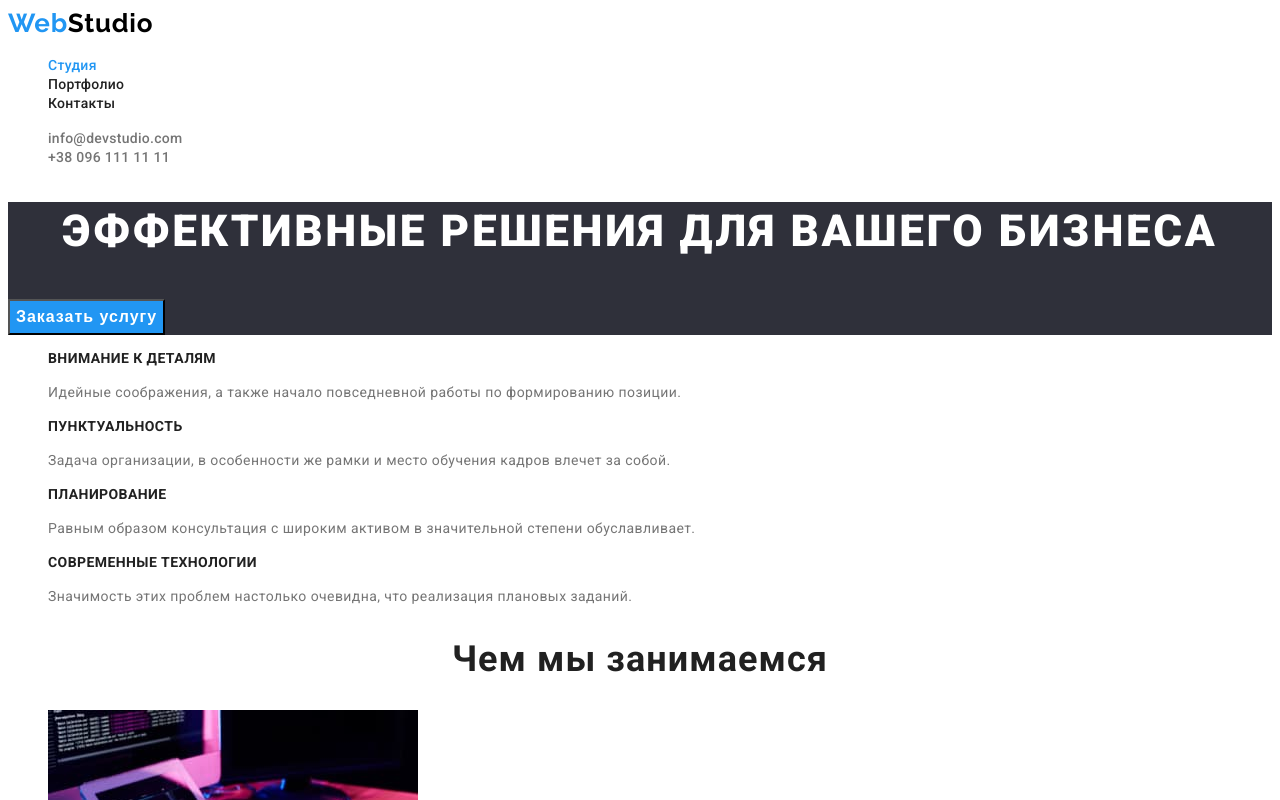
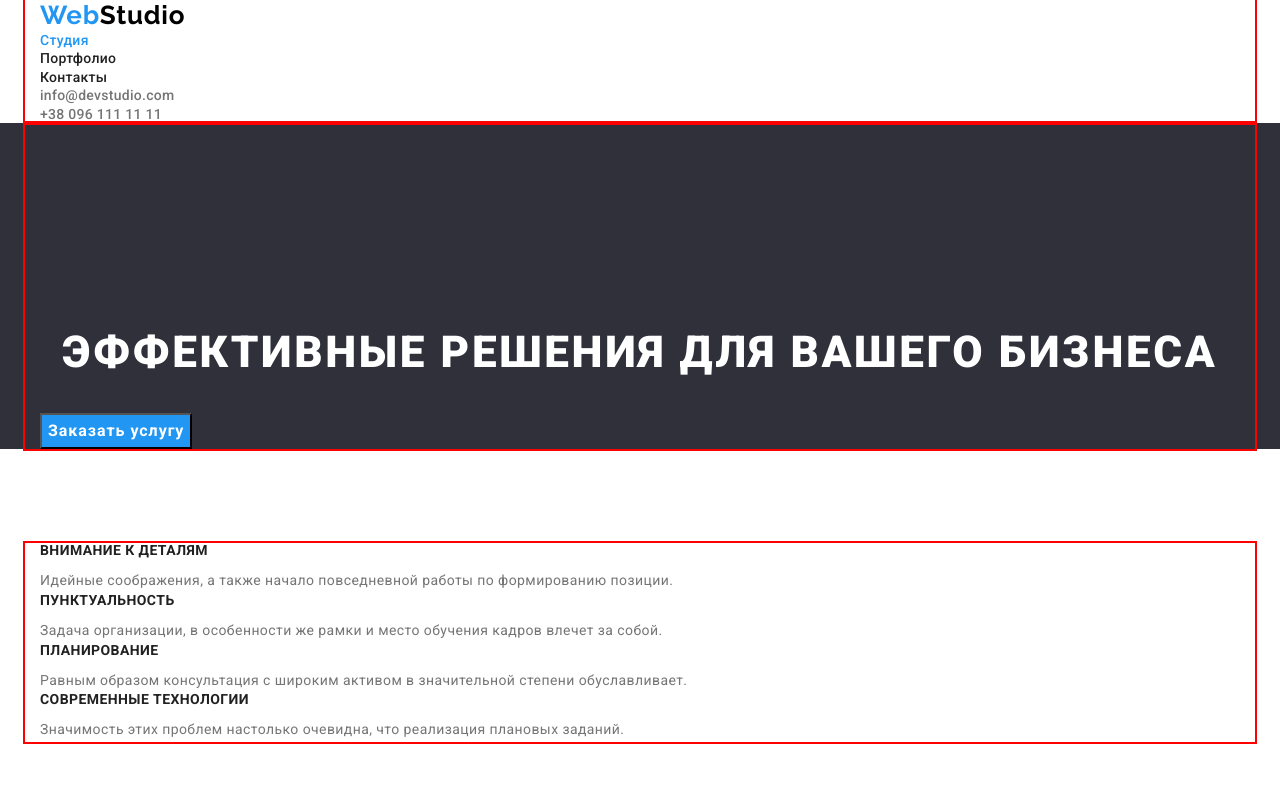
Before and after one commit to Kateryna-01/goit-markup-hw-03, a plain HTML site: page index.html in a window 1280 px wide. Shown: the top 800 px of the page. Drawn offline with nearby package versions, Linux system fonts and the light colour scheme.

Commit message:
розтановка контейнерів

```diff
--- a/css/styles.css
+++ b/css/styles.css
@@ -7,6 +7,33 @@
 .body{
     font-family:'Roboto', sans-serif;
     color: var(--color-text);
+}
+
+.container{
+        /* width: 100%;
+        max-width: 1200px; */
+        width: 1200px;
+        margin-left: auto;
+        margin-right: auto;
+        padding-left: 15px;
+        padding-right: 15px;
+        outline: 2px solid red;
+
+}
+p,
+h1,
+h2,
+h3,
+h4,
+h5,
+h6 {
+        margin: 0;
+}
+
+ul,
+ol {
+        margin: 0;
+        padding-left: 0;
 }
 /*-------------------HEADER-------------------*/
 .list{
@@ -76,6 +103,9 @@ color: var(--color-link);
 .header-tel:focus{
     color: var(--color-link);
 }
+.header-list{
+        margin-left: auto;
+}
 
 /*--------------------MAINE-------------------*/
 
@@ -84,6 +114,8 @@ color: var(--color-link);
 }
 
 .hero-title{
+        padding-top: 200px;
+        margin-bottom: 30px;
         font-weight: 900;
         font-size: 44px;
         line-height: 1.36;
@@ -93,6 +125,7 @@ color: var(--color-link);
         color: #FFFFFF;
 }
 .hero-btn{
+        display: inline-block;
     font-weight: 700;
         font-size: 16px;
         line-height: 1.88;
@@ -108,7 +141,9 @@ color: var(--color-link);
 .hero-btn:focus{
         background-color: #188CE8;
 }
-
+.benefits{
+        margin-top: 94px;
+}
 .benefits-title{
         font-size: 14px;
         line-height: 1.14;
@@ -117,12 +152,19 @@ color: var(--color-link);
         color: var(--color-title);
 }
 .benefits-text{
+        margin-top: 10px;
         font-size: 14px;
         line-height: 1.71;
         letter-spacing: 0.03em;
         color: var(--color-text);
 }
 
+.about{
+        margin-top: 94px;
+}
+.about-item{
+        margin-top: 50px;
+}
 .about-title{
         font-size: 36px;
         line-height: 1.17;
@@ -136,11 +178,16 @@ color: var(--color-link);
 }
 
 .team-title{
+        padding-top: 94px;
         font-size: 36px;
         line-height: 1.17;
         text-align: center;
         letter-spacing: 0.03em;
         color: var(--color-title);
+}
+.team-item{
+        padding-bottom: 94px;
+        padding-top: 94px;
 }
 
 .team-name{
@@ -187,6 +234,9 @@ color: var(--color-link);
 .footer-tel:hover,
 .footer-tel:focus {
     color:#FFFFFF ;
+}
+.footer-list{
+        padding-bottom: 60px;
 }
 
 /*-------------------------PORTFOLIO---------------*/
@@ -235,6 +285,9 @@ color: var(--color-link);
         cursor: pointer;
 }
 .header-logo-footer{
+        display: inline-block;
+        padding-top: 60px;
+        margin-bottom: 20px;
         font-family: 'Raleway';
                 font-style: normal;
                 font-weight: 700;
--- a/index.html
+++ b/index.html
@@ -10,12 +10,14 @@
     <link rel="preconnect" href="https://fonts.gstatic.com" crossorigin>
     <link href="https://fonts.googleapis.com/css2?family=Raleway:wght@700&family=Roboto:wght@400;500;700;900&display=swap"
         rel="stylesheet">
+        <link rel="stylesheet" href="https://yarnpkg.com/en/package/normalize.css">
         <link rel="stylesheet" href="./css/styles.css">
 </head>
 
 <body class="body">
 
     <header class="header">
+        <div class="container">
         <nav class="header-nav">
             <a href="./index.html" class="header-logo link"><span class="logo-web">Web</span>Studio</a>
             <ul class="header-list list">
@@ -28,15 +30,19 @@
         <li class="header-item"><a href="mailto:info@devstudio.com" class="header-mailto link">info@devstudio.com</a></li>
         <li class="header-item"><a href="tel:+380961111111" class="header-tel link">+38 096 111 11 11</a></li>
         </ul>
+        </div>
     </header>
 
     <main>
         <section class="hero">
+            <div class="container">
             <h1 class="hero-title">Эффективные решения для вашего бизнеса</h1>
             <button type="button" class="hero-btn">Заказать услугу</button>
+            </div>
         </section>
 
         <section class="benefits">
+            <div class="container">
             <h2 class="visually-hidden">Преимущества</h2>
             <ul class="benefits-list list">
                 <li class="benefits-item">
@@ -56,9 +62,11 @@
                     <p class="benefits-text">Значимость этих проблем настолько очевидна, что реализация плановых заданий.</p>
                 </li>
             </ul>
+            </div>
         </section>
 
         <section class="about">
+            <div class="container">
             <h2 class="about-title">Чем мы занимаемся</h2>
             <ul class="about-list list">
                 <li class="about-item">
@@ -71,9 +79,11 @@
                     <img src="./imges/box-3.jpg" alt="планшет с цветным изображением в руках" width="370" height="294">
                 </li>
             </ul>
+            </div>
         </section>
 
         <section class="team">
+            <div class="container">
             <h2 class="team-title">Наша команда</h2>
             <ul class="team-list list">
                 <li class="team-item">
@@ -97,10 +107,12 @@
                     <p class="team-text">UI Designer</p>
                 </li>
             </ul>
+            </div>
         </section>
     </main>
 
     <footer class="footer">
+        <div class="container">
         <a href="./index.html" class="header-logo-footer link"><span class="logo-web">Web</span>Studio</a>
         <address class="footer-address">
             <ul class="footer-list list">
@@ -116,6 +128,7 @@
                 </li>
             </ul>
         </address>
+        </div>
     </footer>
 </body>
 </html>
```
Also changed, not shown: portfolio.html (+7 -0 lines).
